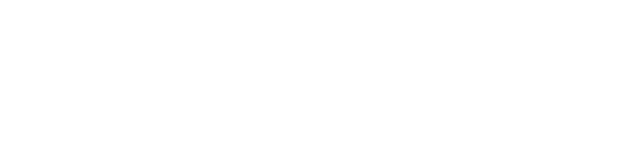
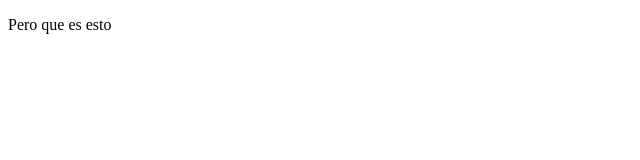
Before and after one commit to Alloro02/javaScript1, a plain HTML site: page index.html in a window 1280 px wide. Shown: the whole page, without its empty margins (0-640 px from the left). Drawn offline with Linux system fonts and the light colour scheme.

Commit message:
Segundo commit

```diff
--- a/index.html
+++ b/index.html
@@ -6,6 +6,6 @@
     <title>Primer JS</title>
 </head>
 <body>
-
+    <p>Pero que es esto</p>
 </body>
 </html>
```
